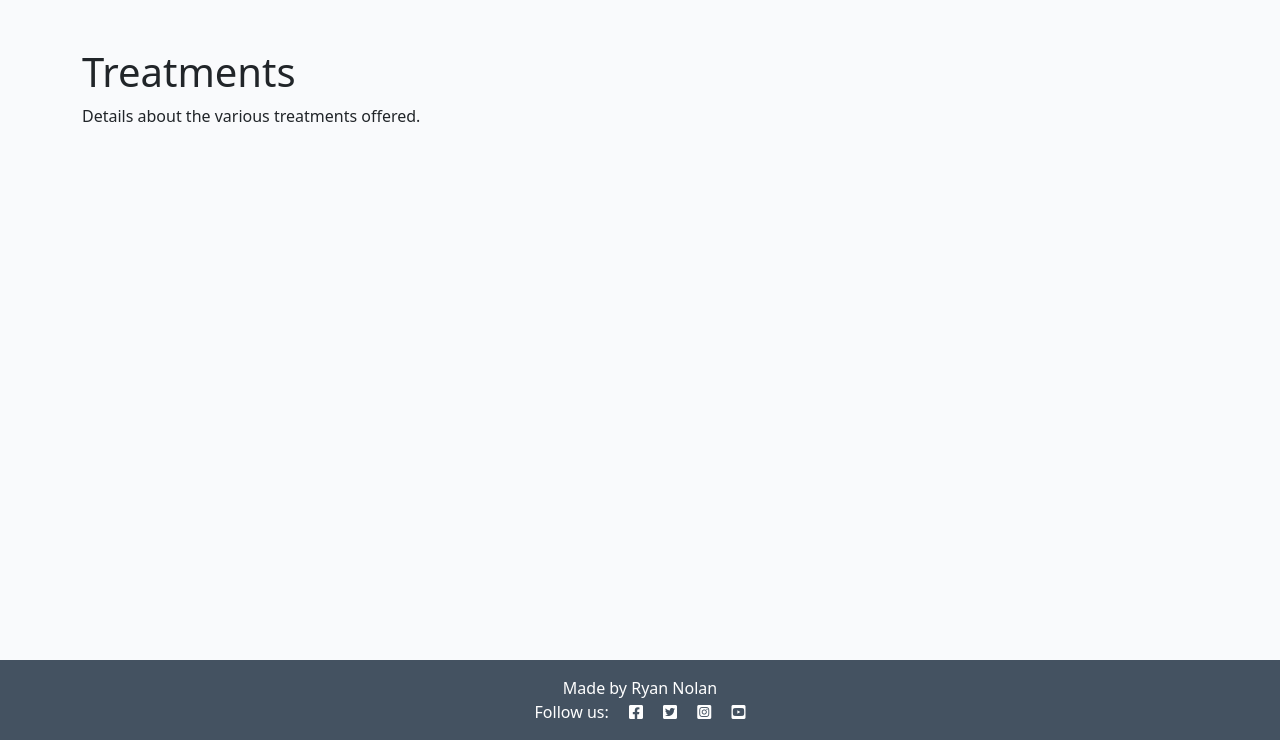
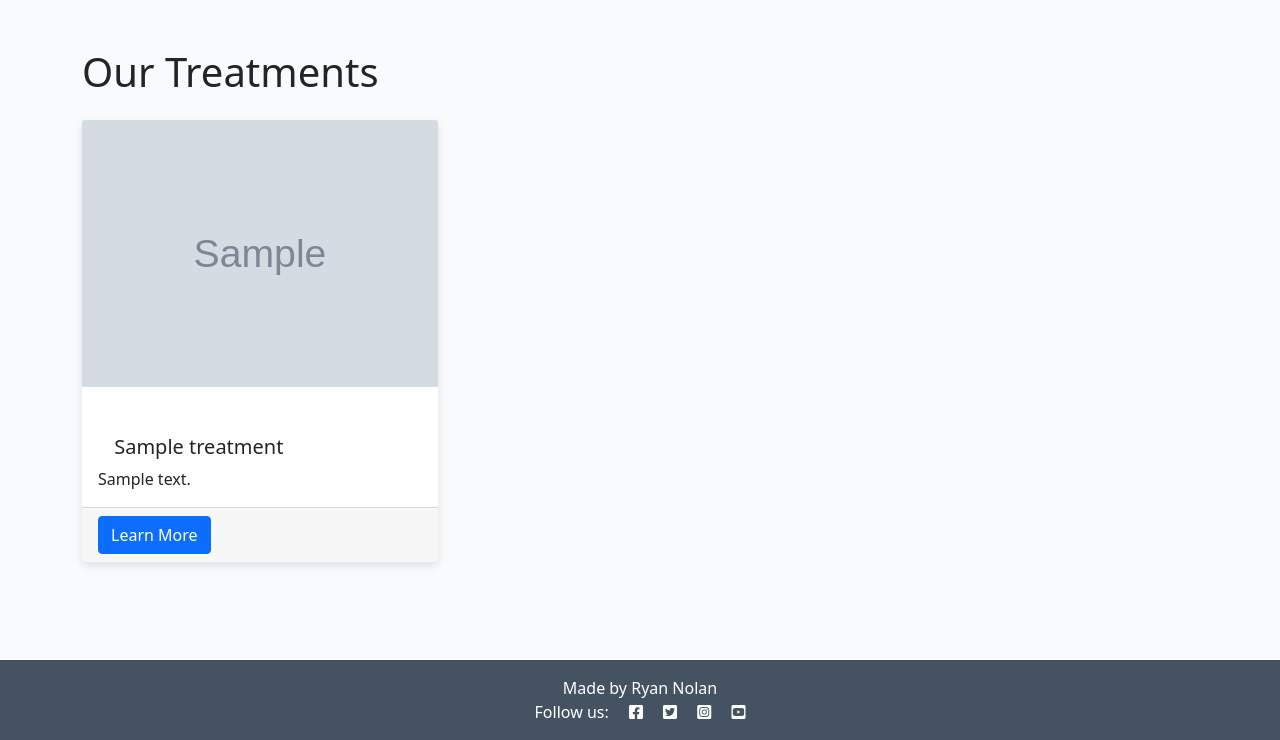
Before and after one commit to Alvor1991/PP4-Physio, a Django app: page /treatments/ in a window 1280 px wide. Shown: the part 60-800 px from the top of the page. Run offline with Django 4.2, Linux system fonts and the light colour scheme; tables that the repository leaves empty hold one stand-in row (values such as "Sample post"); grey boxes marked "Sample" are stand-in pictures.

Commit message:
Update treatment template

```diff
--- a/treatments/templates/treatments/treatments.html
+++ b/treatments/templates/treatments/treatments.html
@@ -1,7 +1,24 @@
 {% extends 'base.html' %}
 {% block content %}
 <div class="container mt-5">
-    <h1>Treatments</h1>
-    <p>Details about the various treatments offered.</p>
+    <h1 class="mb-4">Our Treatments</h1>
+    <div class="row">
+        {% for treatment in treatments %}
+        <div class="col-md-4 mb-4">
+            <div class="card h-100">
+                {% if treatment.image %}
+                <img src="{{ treatment.image.url }}" class="card-img-top" alt="{{ treatment.name }}">
+                {% endif %}
+                <div class="card-body">
+                    <h5 class="card-title">{{ treatment.name }}</h5>
+                    <p class="card-text">{{ treatment.description|truncatewords:20 }}</p>
+                </div>
+                <div class="card-footer">
+                    <a href="#" class="btn btn-primary">Learn More</a>
+                </div>
+            </div>
+        </div>
+        {% endfor %}
+    </div>
 </div>
-{% endblock content %}
+{% endblock %}
```
